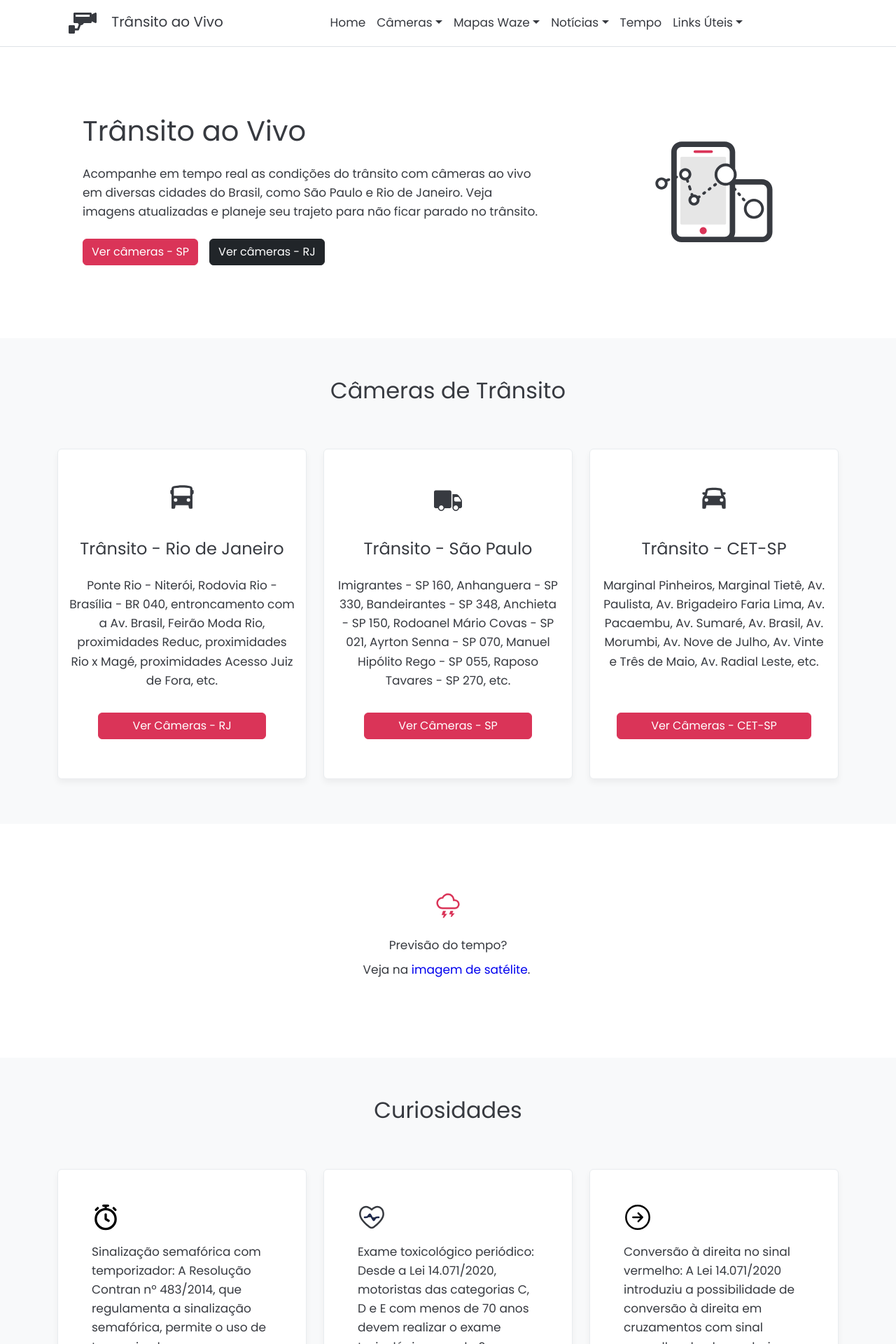
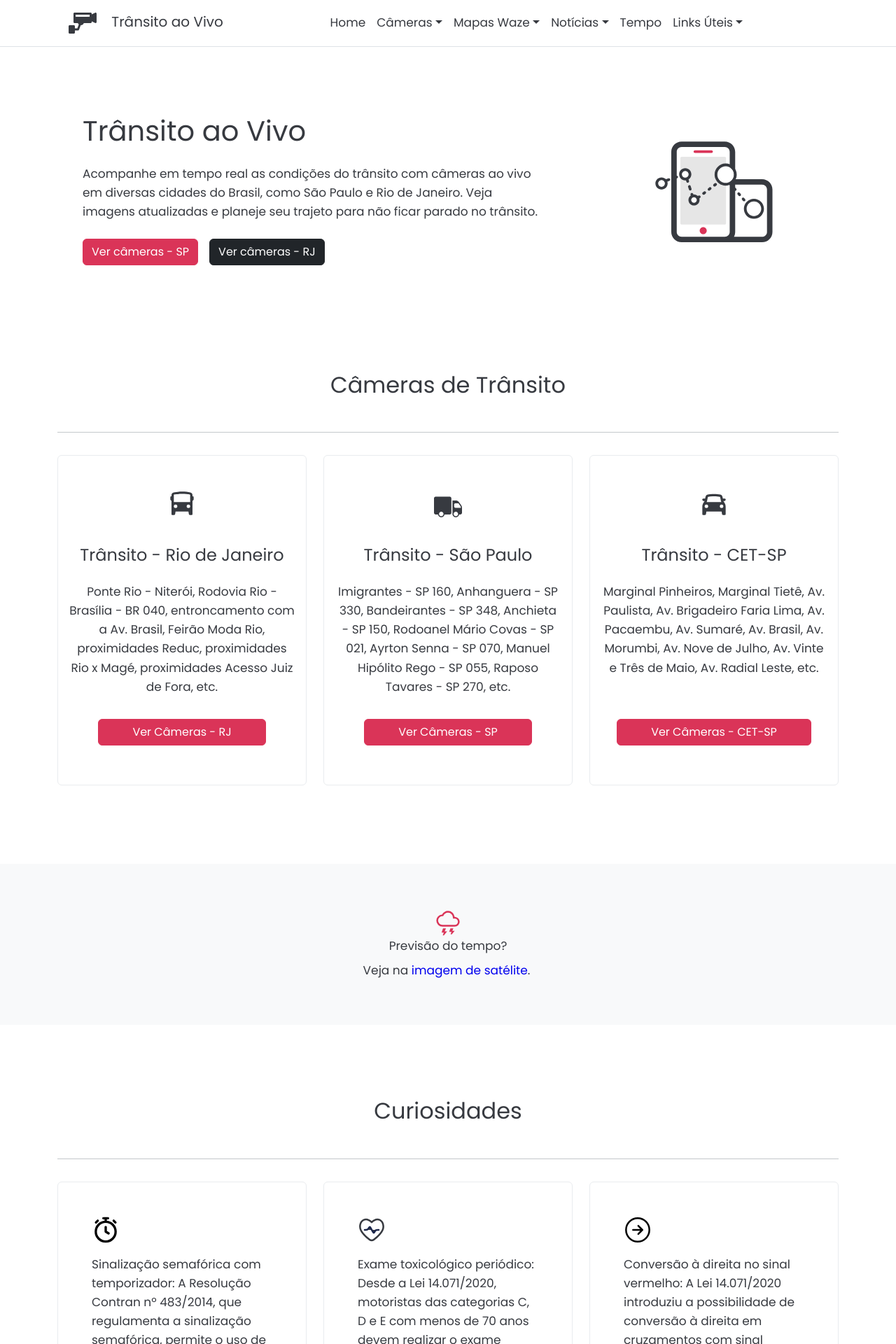
Before and after one commit to Sergio-Damm/transitoaovivo, a Jekyll site: the page built from index.html, in a window 1280 px wide. Shown: the top 1920 px of the page at 70% size. Built offline with Jekyll 4.4.1, drawn with Linux system fonts in a browser that asks for light colours.

Commit message:
Ajustes card-liftshadow

```diff
--- a/_layouts/default.html
+++ b/_layouts/default.html
@@ -112,7 +112,7 @@
         {{ content }}
 </main>
 <!-- start most visited pages -->
-<section class='bg-light-custom px-4 py-5'>
+<section class='bg-light px-4 py-5'>
     <div class='container'>
         <div class='row text-center'>
             <div class='col-md-8 col-sm-12 mx-auto pt-4'>
--- a/css/style.css
+++ b/css/style.css
@@ -36,10 +36,10 @@
 text-decoration: none;
 }
 .link-interno:hover {
-color: #555555;
+color: #555555 !important;
 }
 .link-externo {
-color: #0000ee;
+color: #0000ee !important;
 text-decoration: none;
 }
 .link-externo:hover {
@@ -137,30 +137,16 @@
 .my-footer {
 background-color: #373a40;
 }
-.my-bg373a40 {
-background-color: #373a40;
-}
-.bg-light-custom {
-background-color: #f9f9f9;
-}
-.text-cerise {
-color: #da3458 !important;
-}
-.text-cerise-dark {
-color: #ad0019 !important;
-}
 .card-liftshadow {
-min-height: auto; /* 18.75rem; */
+  min-height: auto;
   background-color: #fff;
   border: 1px solid #eee;
   display: flex;
   flex-direction: column;
   justify-content: space-between;
-box-shadow: 0 5px 10px rgba(0,0,0,0.05);
-transition: transform 0.3s ease, box-shadow 0.3s ease;
+  transition: box-shadow 0.3s ease;
 }
 .card-liftshadow:hover {
-transform: translateY(-10px);
   box-shadow: 0 10px 20px rgba(0,0,0,0.1);
 }
 .card-body {
--- a/index.html
+++ b/index.html
@@ -35,12 +35,13 @@
 </section>
 <!-- ============================================================================================= -->
 <!-- start cam section -->
-<section class="bg-light pt-lg-5 py-5">
+<section class="py-5">
     <div class="container">
 		<!-- start title row -->
   		<div class="row">
         	<div class="col mx-auto text-center">
-  				<h2 class='fs-2 pt-2 mb-5'>Câmeras de Trânsito</h2>
+  				<h2 class='fs-2 mb-5'>Câmeras de Trânsito</h2>
+				<p class="border-bottom border-secondary-subtle"></p>
 			</div>
   		</div>
 		<!-- start cam row -->
@@ -128,10 +129,10 @@
 </section>
 <!-- end cam section -->
 <!-- ============================================================================================= -->
-<section class="py-5 py-lg-5 my-5 my-lg-5">
+<section class="bg-light py-5 py-lg-5 my-5 my-lg-5">
 	<div class="container">
 		<div class="row justify-content-center text-center">
-			<div class="col-12 col-md-6 mb-4">
+			<div class="col-12 col-md-6 pt-3 mb-0">
 				<svg height="40px" width="40px" viewBox="0 -960 960 960" xmlns="http://www.w3.org/2000/svg">
 					<path fill="#da3458" d="m300-40 36-100h-76l50-140h100l-43 100h83L340-40h-40Zm270-40 28-80h-78l43-120h100l-35 80h82L610-80h-40ZM290-340q-86.86 0-148.43-61.52Q80-463.04 80-549.83 80-629 136.5-691 193-753 277-759q32-56 84.5-88.5T480.42-880q90.58 0 152.08 57.5Q694-765 708-680q79 4 125.5 53.5T880-510.38Q880-440 830.42-390 780.83-340 710-340H290Zm0-60h420q46.2 0 78.1-32.5 31.9-32.5 31.9-78T788.1-588q-31.9-32-78.1-32h-60v-30q0-71-49.5-120.5T480.21-820q-51.48 0-93.84 27.5Q344-765 324-718l-8 18h-28q-62 2-105 45.39-43 43.4-43 104.47Q140-488 183.93-444T290-400Zm190-210Z"/>
 				</svg>
@@ -145,11 +146,12 @@
 </section>
 <!-- ============================================================================================= -->
 <!-- curiosity -->
-<section class="bg-light pt-lg-5 py-5">
+<section class="py-5">
 	<div class="container">
   		<div class="row">
         	<div class="col mx-auto text-center">
   				<h3 class='fs-2 pt-2 mb-5'>Curiosidades</h3>
+				<p class="border-bottom border-secondary-subtle"></p>
 			</div>
   		</div>
 		<div class="row">
@@ -178,10 +180,8 @@
 				<div class="card card-liftshadow border-light-subtle h-100">
 					<div class="card-body p-4 p-lg-5">
 						<svg width="40px" height="40px" fill="none" viewBox="0 0 24 24" xmlns="http://www.w3.org/2000/svg">
-
 							<path fill="#373a40" d="M8 12H16M16 12L12.5 8.5M16 12L12.5 15.5" stroke="#000000" stroke-width="1.5" stroke-linecap="round" stroke-linejoin="round"/>
 							<path d="M12 22C17.5228 22 22 17.5228 22 12C22 6.47715 17.5228 2 12 2C6.47715 2 2 6.47715 2 12C2 17.5228 6.47715 22 12 22Z" stroke="#000000" stroke-width="1.5" stroke-linecap="round" stroke-linejoin="round"/>
-
 						</svg>
 						<p class="pt-3">Conversão à direita no sinal vermelho: A Lei 14.071/2020 introduziu a possibilidade de conversão à direita em cruzamentos com sinal vermelho, desde que haja placa indicando a permissão, como ocorre em países como os EUA. No Brasil, essa prática ainda é limitada, presente em menos de 5% dos cruzamentos sinalizados, segundo a Senatran, mas está sendo testada em cidades como Brasília e Curitiba para melhorar o fluxo de tráfego sem comprometer a segurança.</p>
 					</div>
@@ -192,27 +192,30 @@
 </section>
 <!-- ============================================================================================= -->
 <!-- start waze section -->
-<section class="py-lg-5 py-5">
+<section class="py-5">
 	<div class="container">
 		<!-- start waze title -->
   		<div class="row">
         	<div class="col mx-auto text-center">
   				<h3 class='fs-2 pt-2 mb-5'>Waze ao vivo</h3>
+				<p class="border-bottom border-secondary-subtle"></p>
 			</div>
   		</div>
 		<!-- start waze row -->
 		<div class="row text-center">
  	 		<!-- start waze 1/3 -->
-			<div class="col-lg-4 col-md-12 text-center py-3">
-   		        <div class="card card-liftshadow border-0 h-100 shadow pt-5 d-flex flex-column">
+			<div class="col-lg-4 col-md-12 py-3">
+          		<div class="card card-liftshadow border-light-subtle h-100">
       				<!-- icon -->
 					<a aria-label="Ver mapa do Waze" class="link-interno" href="{{ site.baseurl }}/waze-rio-de-janeiro/">
+						<div class="d-flex align-items-center justify-content-center pt-5">
                       		<svg height="40px" width="40px" viewBox="0 -960 960 960" xmlns="http://www.w3.org/2000/svg">
 								<path fill="#373a40" d="M480.09-490q28.91 0 49.41-20.59 20.5-20.59 20.5-49.5t-20.59-49.41q-20.59-20.5-49.5-20.5t-49.41 20.59q-20.5 20.59-20.5 49.5t20.59 49.41q20.59 20.5 49.5 20.5ZM480-159q133-121 196.5-219.5T740-552q0-117.79-75.29-192.9Q589.42-820 480-820t-184.71 75.1Q220-669.79 220-552q0 75 65 173.5T480-159Zm0 79Q319-217 239.5-334.5T160-552q0-150 96.5-239T480-880q127 0 223.5 89T800-552q0 100-79.5 217.5T480-80Zm0-480Z"/>
 							</svg>
+						</div>
 					</a>
       				<!-- content -->
-					<div class="card-body flex-grow-1">
+					<div class="card-body">
 						<a aria-label="Ver mapa do Waze" class="link-interno" href="{{ site.baseurl }}/waze-rio-de-janeiro/">
       			          	<h3 class="card-title fs-3 pt-3">Waze - Rio de Janeiro</h3>
       						<p class="card-text mt-4">Use o Waze Live Map em qualquer celular ou computador. Veja o trânsito ao vivo sem instalar o app Waze. Prático e perfeito para planejar rapidamente suas viagens.</p>
@@ -226,16 +229,18 @@
 			</div>
   			<!-- end waze 1/3 -->
   			<!-- start waze 2/3 -->
-			<div class="col-lg-4 col-md-6 text-center py-3">
-				<div class="card card-liftshadow border-0 h-100 shadow pt-5 d-flex flex-column">
+			<div class="col-lg-4 col-md-6 py-3">
+          		<div class="card card-liftshadow border-light-subtle h-100">
 	   				<!-- icon -->
 					<a aria-label="Ver mapa Waze" class="link-interno" href="{{ site.baseurl }}/waze-sao-paulo/">
+						<div class="d-flex align-items-center justify-content-center pt-5">
 							<svg height="40px" width="40px" viewBox="0 -960 960 960" xmlns="http://www.w3.org/2000/svg">
 								<path fill="#373a40" d="m303-303 270-83 83-270-270 83-83 270Zm176.76-137q-16.76 0-28.26-11.74-11.5-11.73-11.5-28.5 0-16.76 11.74-28.26 11.73-11.5 28.5-11.5 16.76 0 28.26 11.74 11.5 11.73 11.5 28.5 0 16.76-11.74 28.26-11.73 11.5-28.5 11.5Zm.51 360q-82.74 0-155.5-31.5Q252-143 197.5-197.5t-86-127.34Q80-397.68 80-480.5t31.5-155.66Q143-709 197.5-763t127.34-85.5Q397.68-880 480.5-880t155.66 31.5Q709-817 763-763t85.5 127Q880-563 880-480.27q0 82.74-31.5 155.5Q817-252 763-197.68q-54 54.31-127 86Q563-80 480.27-80Zm.22-60Q622-140 721-239.49q99-99.48 99-241Q820-622 721-721t-240.51-99q-141.52 0-241 99Q140-622 140-480.49q0 141.52 99.49 241 99.48 99.49 241 99.49ZM480-480Z"/>
 							</svg>
+						</div>
 					</a>
    					<!-- content -->
-					<div class="card-body flex-grow-1">
+					<div class="card-body">
 						<a aria-label="Ver mapa Waze" class="link-interno" href="{{ site.baseurl }}/waze-sao-paulo/">
                            	<h3 class="card-title fs-3 pt-3">Waze - São Paulo</h3>
 							<p class="card-text mt-4">Ganhe tempo nos seus deslocamentos com o Waze Live Map. Planeje viagens com um mapa preciso e descubra rotas para não ficar parado no trânsito.</p>
@@ -249,23 +254,25 @@
 			</div>
 			<!-- end waze 2/3 -->
  			<!-- start waze 3/3 -->
-			<div class="col-lg-4 col-md-6 text-center py-3">
-				<div class="card card-liftshadow border-0 h-100 shadow pt-5 d-flex flex-column">
+			<div class="col-lg-4 col-md-6 py-3">
+          		<div class="card card-liftshadow border-light-subtle h-100">
 		    		<!-- icon -->
 		   			<a aria-label="Ver mapa Waze" class="link-interno" href="{{ site.baseurl }}/waze-belo-horizonte/">
+						<div class="d-flex align-items-center justify-content-center pt-5">
 							<svg height="40px" width="40px" viewBox="0 -960 960 960" xmlns="http://www.w3.org/2000/svg">
 								<path fill="#373a40" d="M480-80q-106 0-173-31t-67-79q0-26 23-49.5t63-38.5l45 42q-20 5-39 18.5T299-190q17 20 70.5 35T480-140q57 0 111-15t71-35q-14-15-35-28t-41-18l46-42q42 15 65 38.5t23 49.5q0 48-67 79T480-80Zm1-195q109-81 164-164t55-155q0-112-71-169t-149-57q-77 0-148.5 57T260-594q0 73 55 152t166 167Zm-1 75Q340-304 270-402t-70-192q0-71 25.5-124.5t66-89.5q40.5-36 90-54t98.5-18q49 0 99 18t90 54q40 36 65.5 89.5T760-594q0 94-69.5 192T480-200Zm0-320q33 0 56.5-23.5T560-600q0-33-23.5-56.5T480-680q-33 0-56.5 23.5T400-600q0 33 23.5 56.5T480-520Zm0-80Z"/>
 							</svg>
+						</div>
 					</a>
    					<!-- content -->
-					<div class="card-body flex-grow-1">
+					<div class="card-body">
    						<a aria-label="Ver mapa Waze" class="link-interno" href="{{ site.baseurl }}/waze-belo-horizonte/">
    				          	<h3 class="card-title fs-3 pt-3">Waze - Belo Horizonte</h3>
    							<p class="card-text mt-4">Evite atrasos com o Waze Live Map. Confira o trânsito ao vivo, atualizado pelos usuários da comunidade Waze, mesmo sem câmeras de trânsito no local.</p>
 						</a>
 					</div>
    					<!-- footer -->
-					<div class="card-footer mt-auto">
+					<div class="card-footer">
 						<a class="btn btn btn-secondary px-5 mt-2 mb-5 mx-auto" href="{{ site.baseurl }}/waze-belo-horizonte/">Ver Waze - BH</a>
     		 		</div>
 				</div>
@@ -300,11 +307,12 @@
 </section>
 <!-- ============================================================================================= -->
 <!-- tips -->
-<section class="pt-lg-5 py-5">
+ <section class="py-5">
 	<div class="container">
   		<div class="row">
         	<div class="col mx-auto text-center">
   				<h3 class='fs-2 pt-2 mb-5'>Dicas de segurança</h3>
+				<p class="border-bottom border-secondary-subtle"></p>
 			</div>
   		</div>
 		<div class="row">
```
Lines whose indentation alone changed are shown as unchanged.
